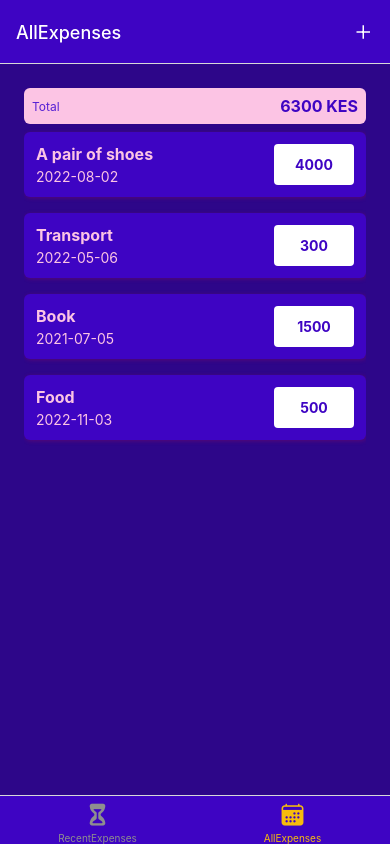
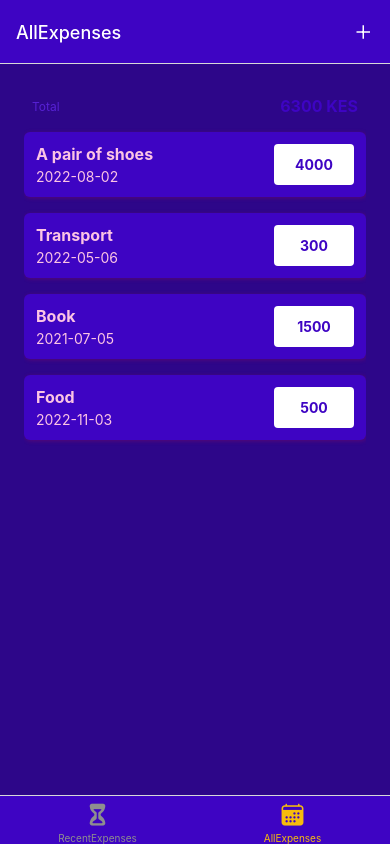
Before and after one commit to normanmunge/onyesha-chapaa, a React Native app: screen /AllExpenses in a window 390 px wide. Built offline with nearby package versions, Linux system fonts and the light colour scheme.

Commit message:
Fixes missing color bug

```diff
--- a/components/expenses/summary.tsx
+++ b/components/expenses/summary.tsx
@@ -24,7 +24,7 @@ export default ExpensesSummary;
 const styles = StyleSheet.create({
   container: {
     padding: 8,
-    backgroundColor: theme.colors.tertiary_lighter,
+    backgroundColor: theme.colors.error_lighter,
     borderRadius: 6,
     flexDirection: 'row',
     justifyContent: 'space-between',
```
